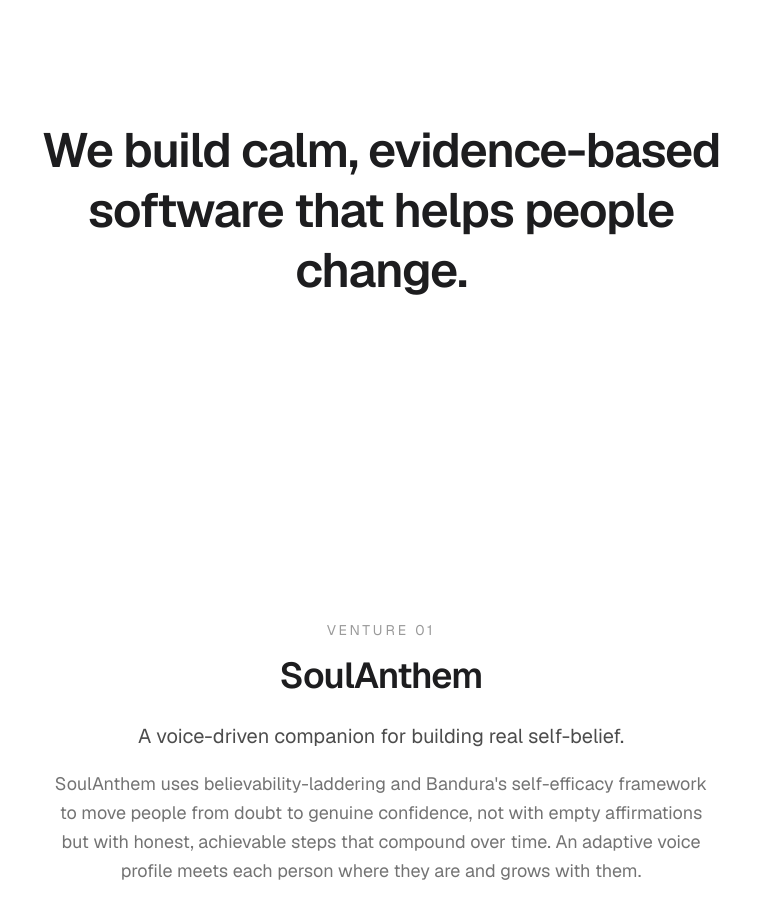
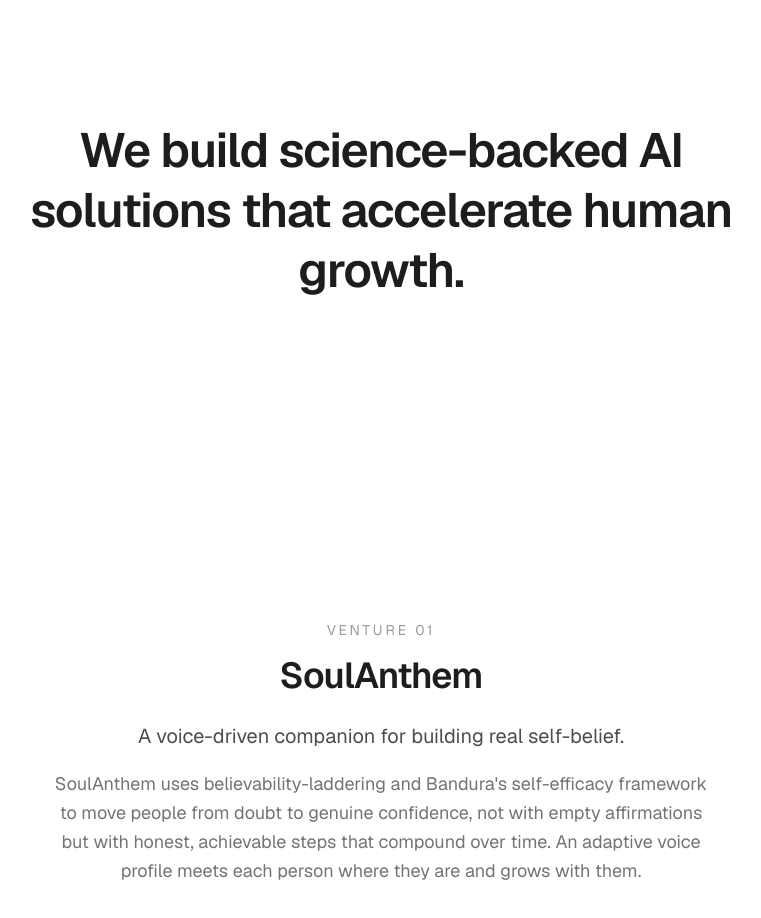
Before and after one commit to clevenwright/pyrigen-site, a Next.js app: page / in a window 1280 px wide. Shown: the part 840-1758 px from the top of the page, without its empty margins (259-1020 px from the left). Built offline with nearby package versions, Linux system fonts and the light colour scheme.

Commit message:
Change verbiage on main page

```diff
--- a/app/page.tsx
+++ b/app/page.tsx
@@ -9,7 +9,7 @@
       <section className="mx-auto max-w-3xl px-6 py-40 text-center">
         <Reveal>
           <h2 className="text-[clamp(1.75rem,4vw,3rem)] font-semibold leading-tight tracking-tight">
-            We build calm, evidence-based software that helps people change.
+            We build science-backed AI solutions that accelerate human growth.
           </h2>
         </Reveal>
       </section>
```
